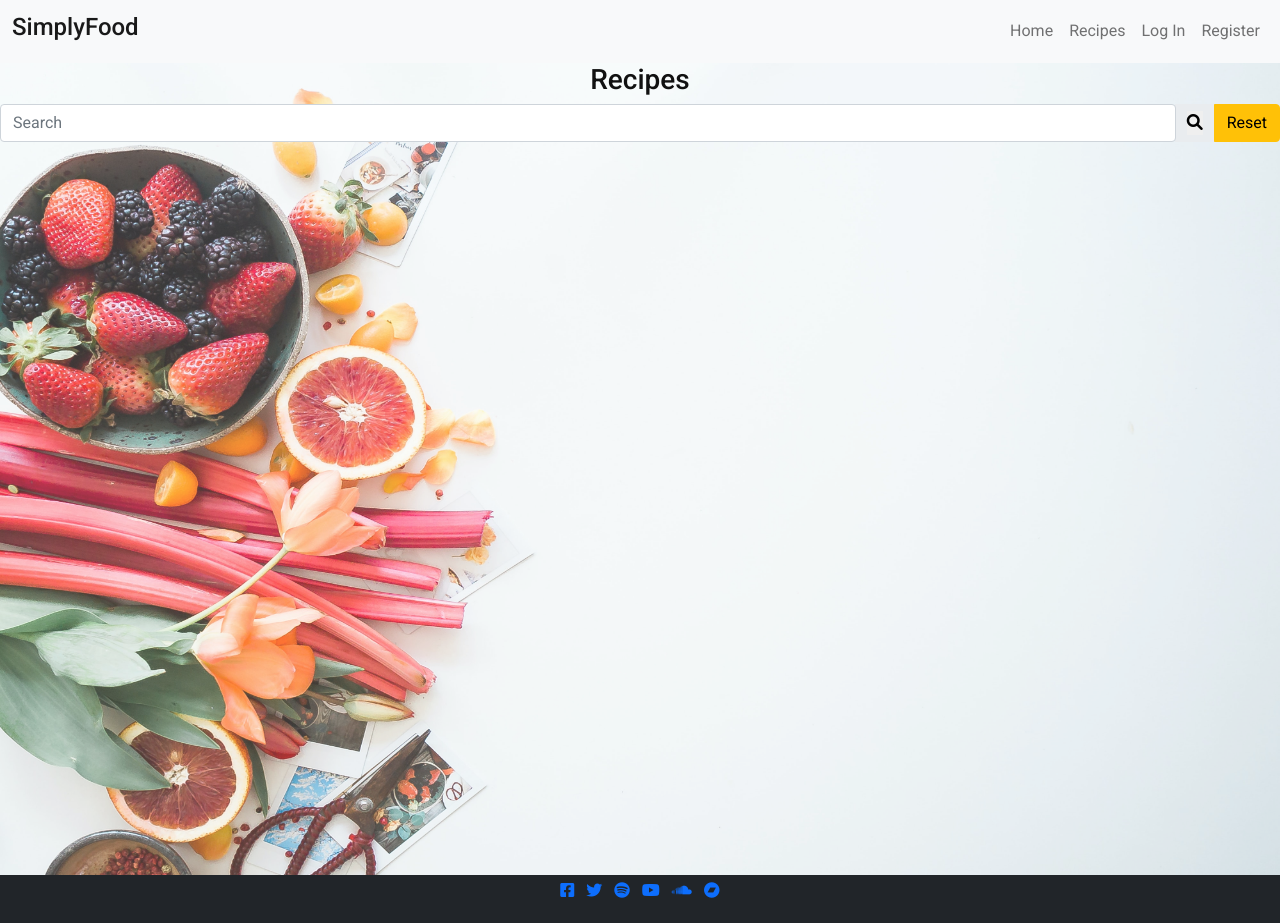
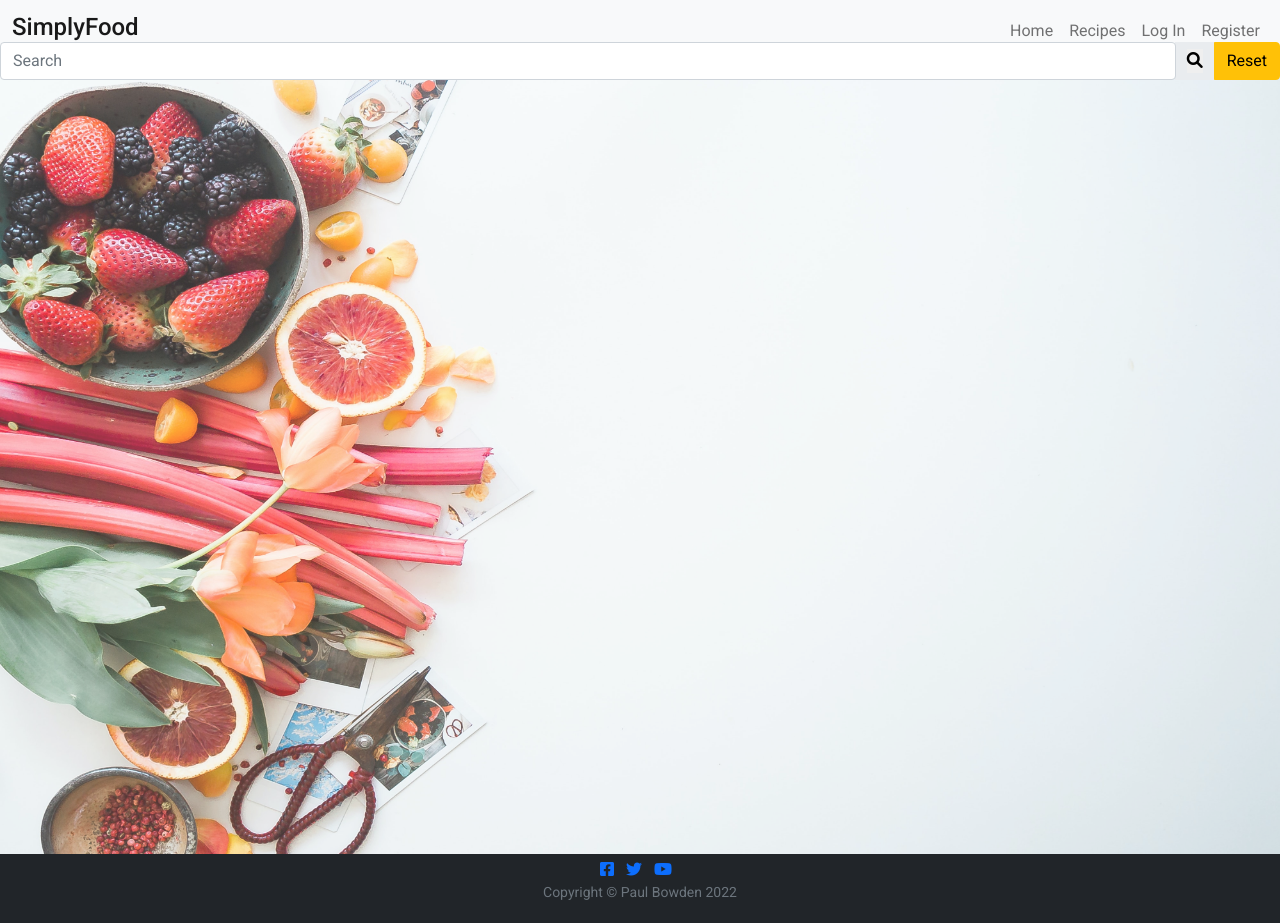
Before and after one commit to PaulBowden673/Projects-MP-MP3, a Flask app: page /lunch in a window 1280 px wide. Run offline with Flask 2, Linux system fonts and the light colour scheme; data that the repository does not hold is empty; some libraries are stand-ins or nearby versions.

Commit message:
fixed edit recipe

```diff
--- a/app.py
+++ b/app.py
@@ -186,10 +186,10 @@ def edit_recipe(recipes_id):
         mongo.db.recipes.update_one({"_id": ObjectId(recipes_id)}, submit)
         flash("Recipe Successfully Updated")
 
-    recipe = mongo.db.recipes.find_one({"_id": ObjectId(recipes_id)})
     categories = mongo.db.categories.find().sort("recipe_category", 1)
     return render_template(
-        "recipe_list.html", recipe=recipe, categories=categories)
+        "edit_recipe.html", edit_recipe=mongo.db.recipes.find_one(
+            {"_id": ObjectId(recipes_id)}), categories=categories)
 
 
 @app.route("/delete_recipe/<recipes_id>")
--- a/static/css/style.css
+++ b/static/css/style.css
@@ -18,7 +18,7 @@ body {
 }
 
 header {
-
+    position: fixed;
     width: 100vw;
 }
 
@@ -119,9 +119,15 @@ main.container-fluid {
     left: 0;
     bottom: 0;
     width: 100%;
+    height:fit-content;
     background-color: red;
     color: white;
     text-align: center;
+}
+
+.small {
+    font-weight: 100;
+    font-style: 4px;
 }
 
 @media screen and (max-width: 450px) {
--- a/templates/base.html
+++ b/templates/base.html
@@ -99,30 +99,14 @@
         </a>
       </li>
       <li class="list-inline-item">
-        <a target="_blank" rel="noopener" href="https://www.spotify.com">
-          <i class="fab fa-spotify" aria-hidden="true"></i>
-          <span class="sr-only">Spotify</span>
-        </a>
-      </li>
-      <li class="list-inline-item">
         <a target="_blank" rel="noopener" href="https://www.youtube.com">
           <i class="fab fa-youtube" aria-hidden="true"></i>
           <span class="sr-only">YouTube</span>
         </a>
       </li>
-      <li class="list-inline-item">
-        <a target="_blank" rel="noopener" href="https://www.soundcloud.com">
-          <i class="fab fa-soundcloud" aria-hidden="true"></i>
-          <span class="sr-only">Sound Cloud</span>
-        </a>
-      </li>
-      <li class="list-inline-item">
-        <a target="_blank" rel="noopener" href="https://www.bandcamp.com">
-          <i class="fab fa-bandcamp" aria-hidden="true"></i>
-          <span class="sr-only">Bandcamp</span>
-        </a>
-      </li>
+      <p class=" small text-muted">Copyright &copy; Paul Bowden 2022</p>
     </ul>
+
   </footer>
   <script src="https://cdn.jsdelivr.net/npm/bootstrap@5.1.3/dist/js/bootstrap.bundle.min.js"
     integrity="sha384-ka7Sk0Gln4gmtz2MlQnikT1wXgYsOg+OMhuP+IlRH9sENBO0LRn5q+8nbTov4+1p" crossorigin="anonymous">
--- a/templates/recipe_list.html
+++ b/templates/recipe_list.html
@@ -3,7 +3,7 @@
 
 <h3 class="text-center">Recipes</h3>
 <div class="row">
-    <form action="{{ url_for('search') }}" method="post">
+    <form class="search" action="{{ url_for('search') }}" method="post">
         <div class="col-12">
             <div class="input-group rounded">
                 <input type="text" name="query" id="query" class="form-control rounded" placeholder="Search"
@@ -17,10 +17,10 @@
         </div>
     </form>
 </div>
-<div class="row row-cols-1 row-cols-md-2 g-2">
-    <div class="col">
+{% for recipes in recipes %}
+
+<div class="row row-cols-1 row-cols-md-4 g-2 m-1">
     <div class="card-deck">
-        {% for recipes in recipes %}
         <div class="card rounded splash-card"> <a href="{{ url_for ('single_recipe', recipes_id=recipes._id) }}">
                 {% if recipes.recipe_image %}
                 <img src="{{ recipes.recipe_image }}" class="card-img-top" alt="">
@@ -39,10 +39,9 @@
                 {% endif %}
             </div>
         </div>
-        {% endfor %}
-    </div>
     </div>
 </div>
+{% endfor %}
 
 
 
```
Also changed, not shown: templates/edit_recipe.html (+8 -3 lines).
